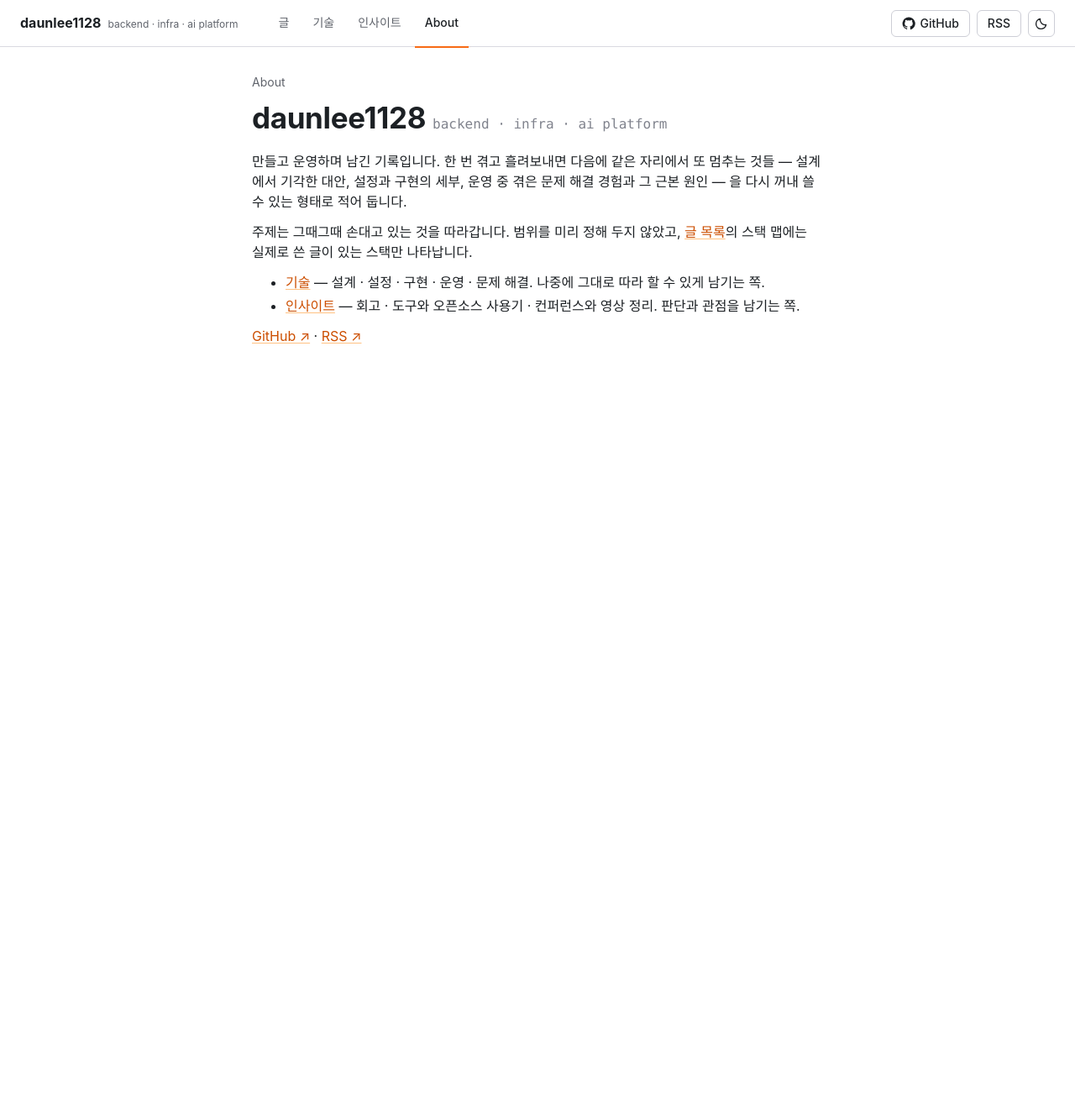
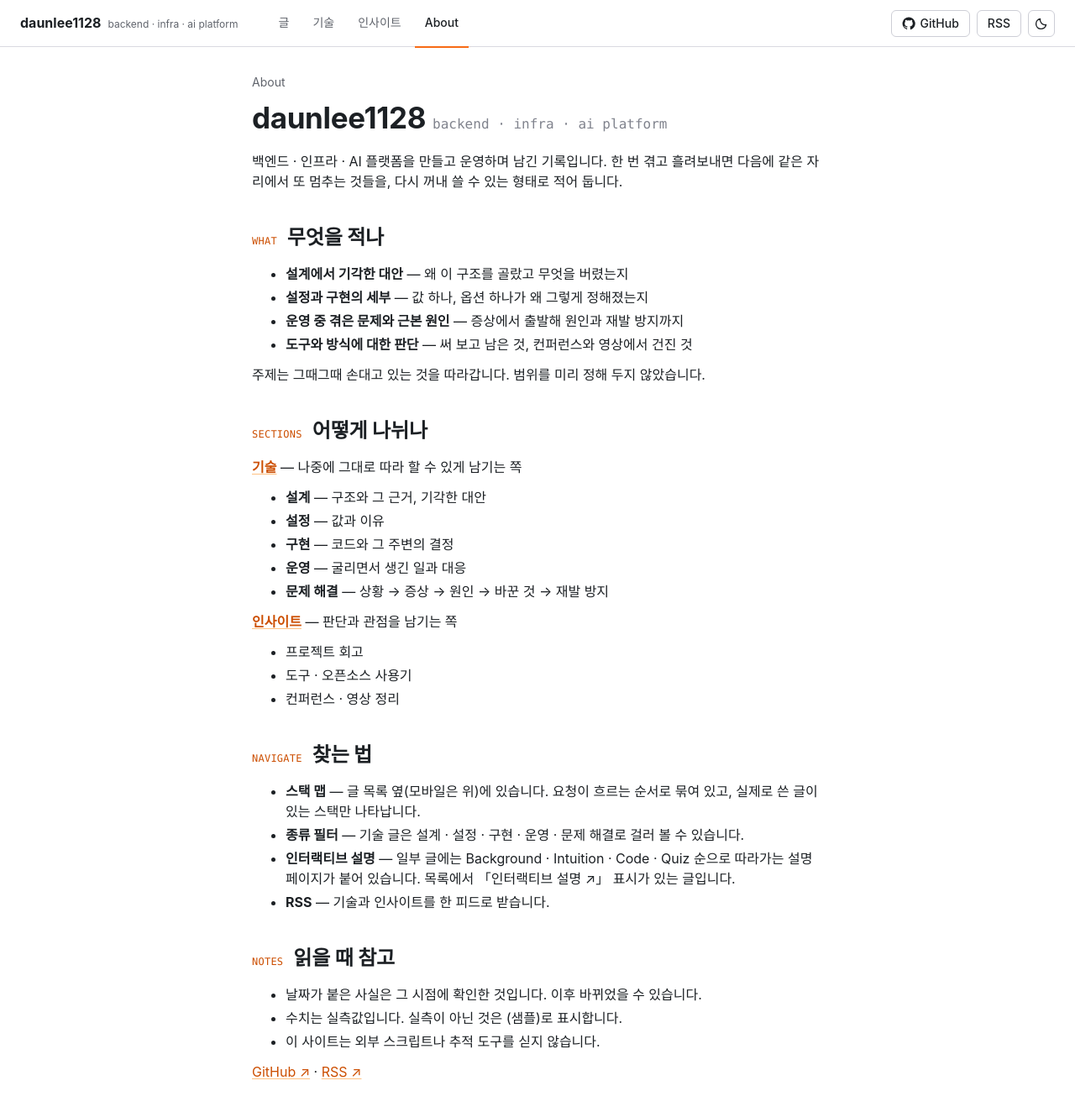
Before and after one commit to daunlee1128/daunlee1128.github.io, a Jekyll site: the page built from about.md, in a window 1280 px wide and 1336 px high. Shown: the top 1324 px of the window at 84% size. Built offline with Jekyll 4.4.1, drawn with Linux system fonts in a browser that asks for light colours.

Commit message:
docs(about): 절·목록 구조로 다시 씀
무엇을 적나 · 어떻게 나뉘나 · 찾는 법 · 읽을 때 참고 네 절로 나누고,
문단 대신 목록으로 정리. 글 상세와 같은 절 캡션(data-k) 사용.

Co-Authored-By: Claude Fable 5.1 <noreply@anthropic.com>
Claude-Session: https://claude.ai/code/session_01WCuxjazWK5T8ypXJ8YXqph

```diff
--- a/about.md
+++ b/about.md
@@ -8,11 +8,49 @@ permalink: /about/
 <div class="crumb"><span>About</span></div>
 <h1>{{ site.handle }} <small class="tag">{{ site.tagline }}</small></h1>
 
-만들고 운영하며 남긴 기록입니다. 한 번 겪고 흘려보내면 다음에 같은 자리에서 또 멈추는 것들 — 설계에서 기각한 대안, 설정과 구현의 세부, 운영 중 겪은 문제 해결 경험과 그 근본 원인 — 을 다시 꺼내 쓸 수 있는 형태로 적어 둡니다.
+백엔드 · 인프라 · AI 플랫폼을 만들고 운영하며 남긴 기록입니다.
+한 번 겪고 흘려보내면 다음에 같은 자리에서 또 멈추는 것들을, 다시 꺼내 쓸 수 있는 형태로 적어 둡니다.
 
-주제는 그때그때 손대고 있는 것을 따라갑니다. 범위를 미리 정해 두지 않았고, [글 목록]({{ '/' | relative_url }})의 스택 맵에는 실제로 쓴 글이 있는 스택만 나타납니다.
+{: #what data-k="WHAT"}
+## 무엇을 적나
 
-- [기술]({{ '/tech/' | relative_url }}) — 설계 · 설정 · 구현 · 운영 · 문제 해결. 나중에 그대로 따라 할 수 있게 남기는 쪽.
-- [인사이트]({{ '/insights/' | relative_url }}) — 회고 · 도구와 오픈소스 사용기 · 컨퍼런스와 영상 정리. 판단과 관점을 남기는 쪽.
+- **설계에서 기각한 대안** — 왜 이 구조를 골랐고 무엇을 버렸는지
+- **설정과 구현의 세부** — 값 하나, 옵션 하나가 왜 그렇게 정해졌는지
+- **운영 중 겪은 문제와 근본 원인** — 증상에서 출발해 원인과 재발 방지까지
+- **도구와 방식에 대한 판단** — 써 보고 남은 것, 컨퍼런스와 영상에서 건진 것
+
+주제는 그때그때 손대고 있는 것을 따라갑니다. 범위를 미리 정해 두지 않았습니다.
+
+{: #sections data-k="SECTIONS"}
+## 어떻게 나뉘나
+
+**[기술]({{ '/tech/' | relative_url }})** — 나중에 그대로 따라 할 수 있게 남기는 쪽
+
+- **설계** — 구조와 그 근거, 기각한 대안
+- **설정** — 값과 이유
+- **구현** — 코드와 그 주변의 결정
+- **운영** — 굴리면서 생긴 일과 대응
+- **문제 해결** — 상황 → 증상 → 원인 → 바꾼 것 → 재발 방지
+
+**[인사이트]({{ '/insights/' | relative_url }})** — 판단과 관점을 남기는 쪽
+
+- 프로젝트 회고
+- 도구 · 오픈소스 사용기
+- 컨퍼런스 · 영상 정리
+
+{: #navigate data-k="NAVIGATE"}
+## 찾는 법
+
+- **스택 맵** — 글 목록 옆(모바일은 위)에 있습니다. 요청이 흐르는 순서로 묶여 있고, 실제로 쓴 글이 있는 스택만 나타납니다.
+- **종류 필터** — 기술 글은 설계 · 설정 · 구현 · 운영 · 문제 해결로 걸러 볼 수 있습니다.
+- **인터랙티브 설명** — 일부 글에는 Background · Intuition · Code · Quiz 순으로 따라가는 설명 페이지가 붙어 있습니다. 목록에서 「인터랙티브 설명 ↗」 표시가 있는 글입니다.
+- **RSS** — 기술과 인사이트를 한 피드로 받습니다.
+
+{: #notes data-k="NOTES"}
+## 읽을 때 참고
+
+- 날짜가 붙은 사실은 그 시점에 확인한 것입니다. 이후 바뀌었을 수 있습니다.
+- 수치는 실측값입니다. 실측이 아닌 것은 (샘플)로 표시합니다.
+- 이 사이트는 외부 스크립트나 추적 도구를 싣지 않습니다.
 
 [GitHub ↗]({{ site.github_url }}) · [RSS ↗]({{ '/feed.xml' | relative_url }})
```
